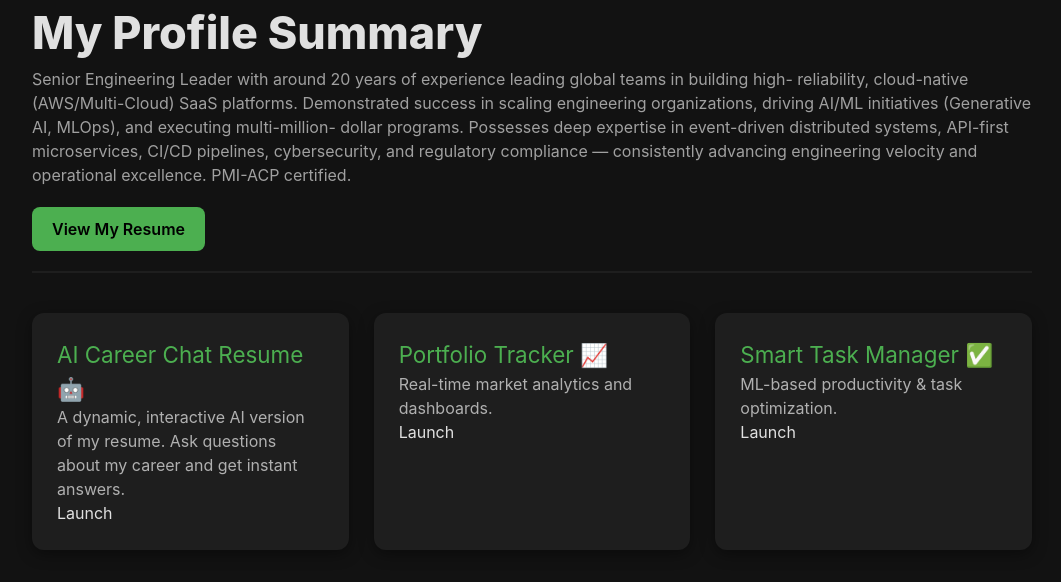
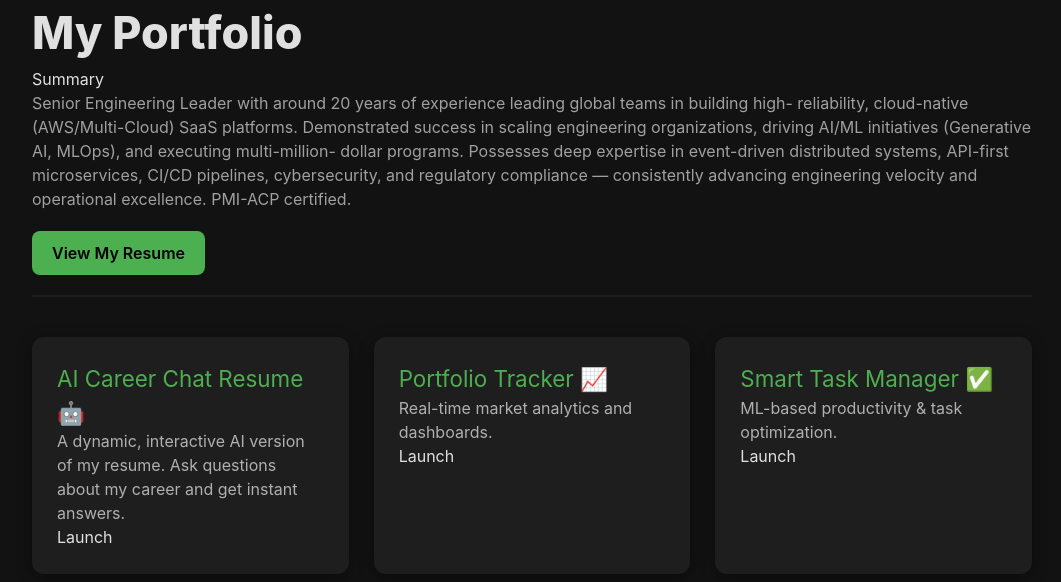
Before and after one commit to ashishJaiswal01/my-digital-showroom-90, a React (Vite) app: page / in a window 1280 px wide. Shown: the top 582 px of the page, without its empty margins (108-1169 px from the left). Built offline with nearby package versions, Linux system fonts and the light colour scheme.

Commit message:
Update HomePage.tsx

```diff
--- a/src/HomePage.tsx
+++ b/src/HomePage.tsx
@@ -7,7 +7,10 @@ export const HomePage = () => {
 
       {/* Profile Header */}
       <header className="profile-header">
-        <h1>My Profile Summary</h1>
+        <h1>My Portfolio</h1>
+
+        <h2>Summary</h2>
+
 
         <p>
             Senior Engineering Leader with around 20 years of experience leading global teams in building high-
```
